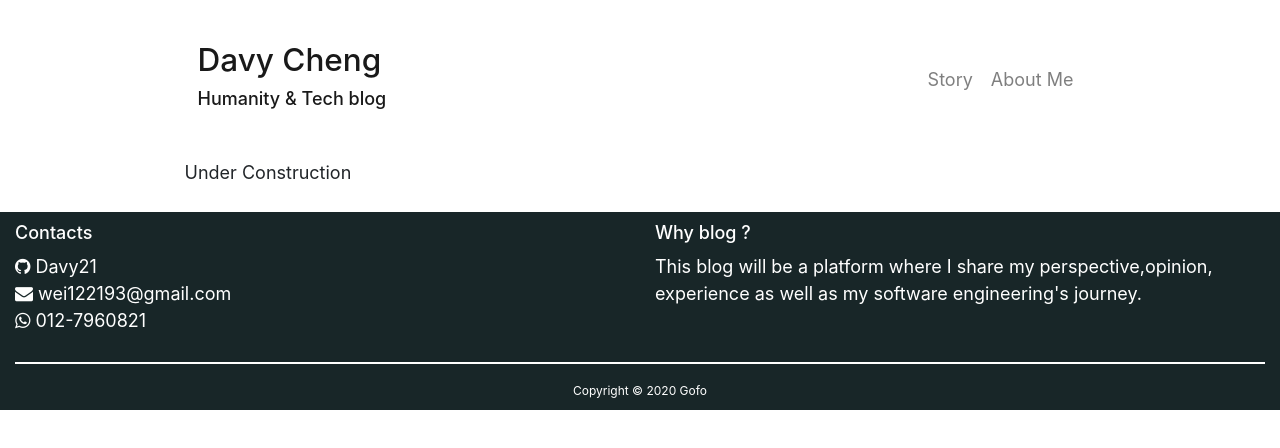
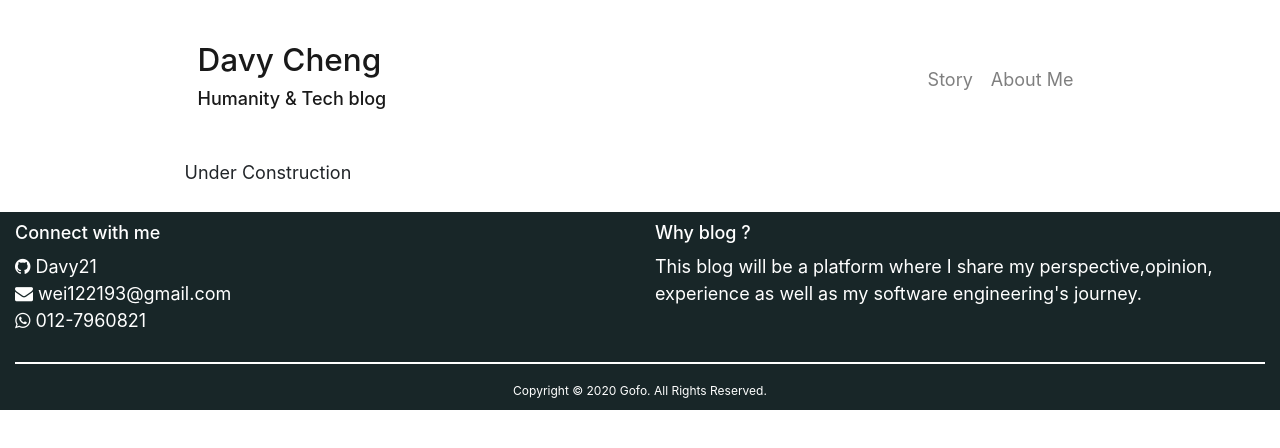
Before and after one commit to Davy21/blog, a Gatsby site: page /aboutme in a window 1280 px wide. Built offline with nearby package versions, Linux system fonts and the light colour scheme; Gatsby itself is replaced by a stand-in of ours.

Commit message:
1. wording change

```diff
--- a/src/components/footer.js
+++ b/src/components/footer.js
@@ -19,7 +19,7 @@ const Footer = () => {
               textAlign: "left",
             }}
           >
-            <h6>Contacts</h6>
+            <h6>Connect with me</h6>
             <footer>
               <div>
                 <i className="fa fa-github"></i>{" "}
@@ -95,7 +95,7 @@ const Footer = () => {
             rel="noopener noreferrer"
             href="https://www.gofo.com.my"
           >
-            Copyright © {new Date().getFullYear()} Gofo
+            Copyright © {new Date().getFullYear()} Gofo. All Rights Reserved.
           </a>
         </Col>
       </Row>
```
